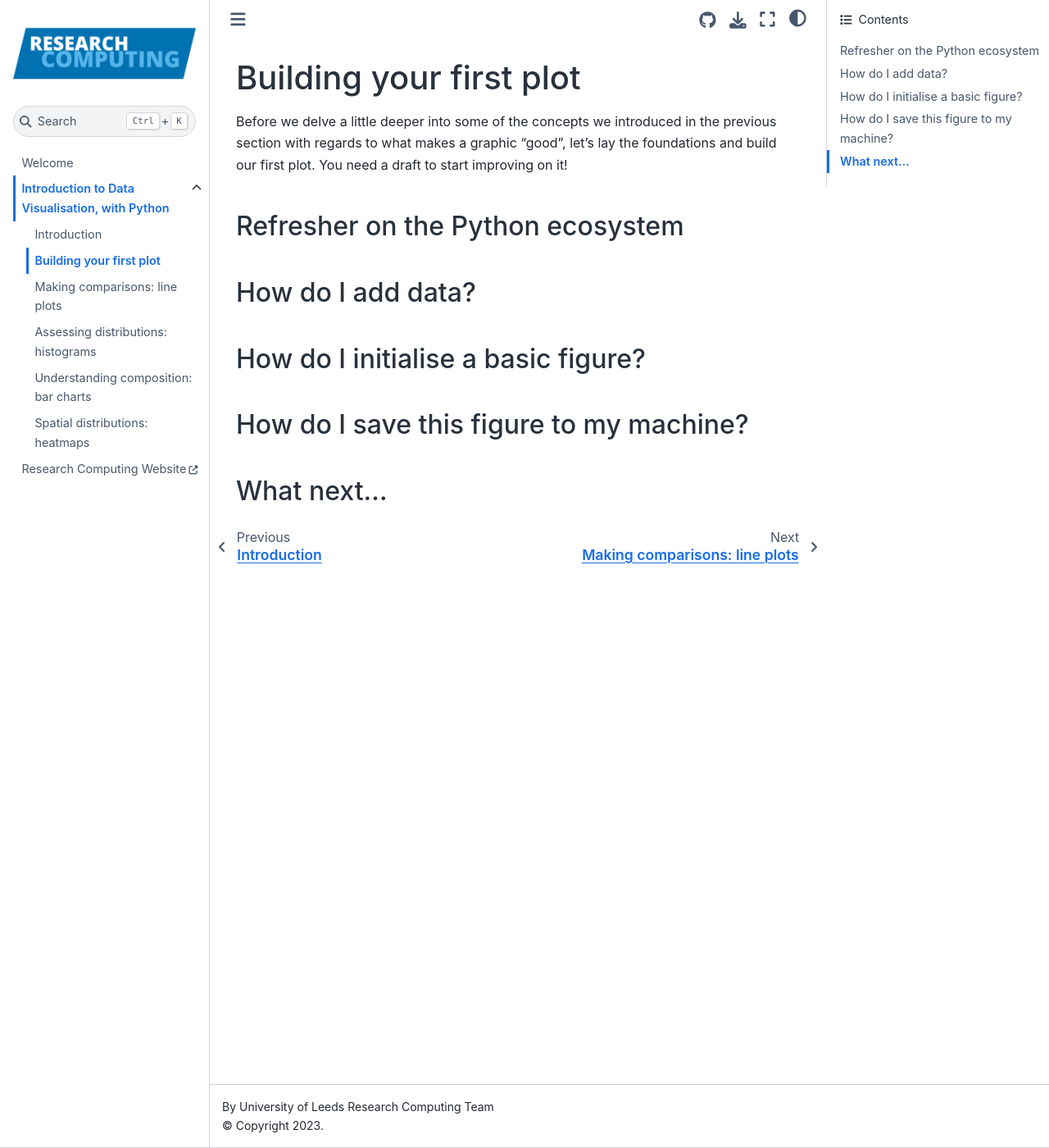
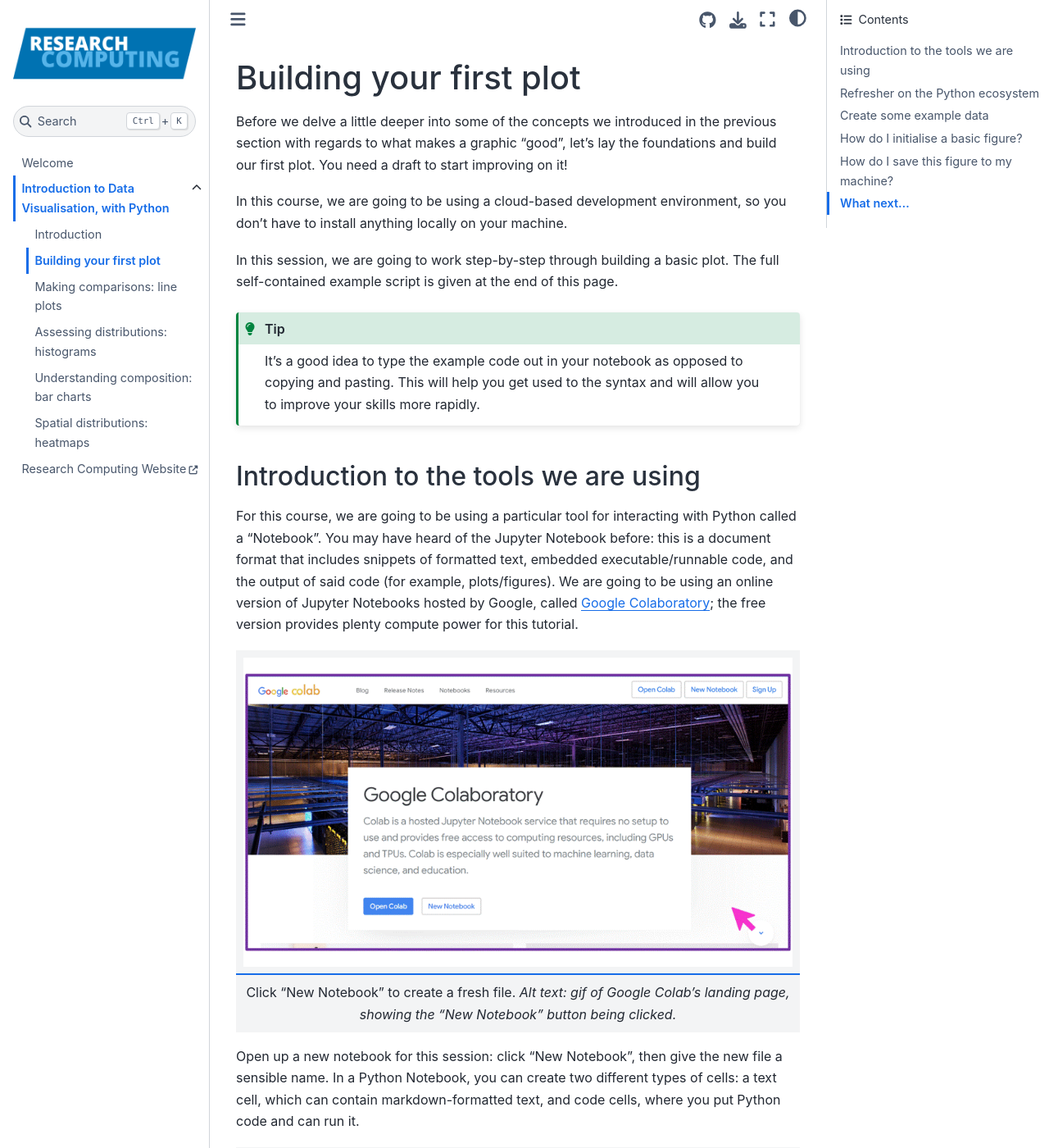
Before and after one commit to ARCTraining/data-vis, a Jupyter Book: the page built from book/data-vis-101/02-first-plot.md, in a window 1280 px wide and 1400 px high. Shown: the whole window at 82% size. Built offline with Jupyter Book 1.0.4 settings and Sphinx 7.4.7 and the Sphinx Book theme 1.1.4, drawn with Linux system fonts in a browser that asks for light colours; some of the changed text lies outside the part shown.

Commit message:
Adding detail to intro to colab section

````diff
--- a/book/data-vis-101/02-first-plot.md
+++ b/book/data-vis-101/02-first-plot.md
@@ -2,9 +2,68 @@
 
 Before we delve a little deeper into some of the concepts we introduced in the previous section with regards to what makes a graphic "good", let's lay the foundations and build our first plot. You need a draft to start improving on it!
 
+In this course, we are going to be using a cloud-based development environment, so you don't have to install anything locally on your machine.
+
+In this session, we are going to work step-by-step through building a basic plot. The full self-contained example script is given at the end of this page.
+
+```{admonition} Tip
+:class: tip
+
+It's a good idea to type the example code out in your notebook as opposed to copying and pasting. This will help you get used to the syntax and will allow you to improve your skills more rapidly.
+
+```
+
+## Introduction to the tools we are using
+
+For this course, we are going to be using a particular tool for interacting with Python called a "Notebook". You may have heard of the Jupyter Notebook before: this is a document format that includes snippets of formatted text, embedded executable/runnable code, and the output of said code (for example, plots/figures). We are going to be using an online version of Jupyter Notebooks hosted by Google, called [Google Colaboratory](https://colab.google/); the free version provides plenty compute power for this tutorial.
+
+|![image](figs/intro_to_colab.gif) |
+|:-:|
+| Click "New Notebook" to create a fresh file. *Alt text: gif of Google Colab's landing page, showing the "New Notebook" button being clicked.* |
+
+Open up a new notebook for this session: click "New Notebook", then give the new file a sensible name. In a Python Notebook, you can create two different types of cells: a text cell, which can contain markdown-formatted text, and code cells, where you put Python code and can run it.
+
+|![image](figs/intro_to_colab2.gif) |
+|:-:|
+| Hover the cursor over the bottom edge of the cell to show the options for a new text cell or code cell. *Alt text: gif of Google Colab's new notebook page, showing the new text cell and new code cell menu.* |
+
+Try out the classic first program, "Hello World" from the first code cell, and click the run cell button to the left of the cell, or use the keyboard shortcut Ctrl + Enter:
+
+```
+print("Hello World!")
+```
+
+The first cell may take a while to run as Colab connects to the runtime, but shortly it should output `Hello World!` below your first code cell.
+
+### Some useful keyboard shortcuts
+
+| Action | Shortcut |
+| :--- | :--- |
+| Create new code cell | Ctrl + M B |
+| Execute code cell | Shift + Enter |
+
 ## Refresher on the Python ecosystem
 
-## How do I add data?
+One of the pre-requisites for this course is some basic Python experience, but don't worry if you've forgotten how things work. For this course, we will be *importing* a variety of different libraries. Do this in the first cell of your notebook:
+
+```
+import matplotlib.pyplot
+import numpy
+```
+
+When we use a *function* from one of these libraries, we need to prefix it with the module name, for example `numpy.loadtxt()`.
+In this course, we will be using some common shortened names/aliases for libraries, that saves us typing out the full name everytime we use them. You can replace the above code snippet with this:
+
+```
+import matplotlib.pyplot as plt
+import numpy as np
+```
+
+The example `numpy.loadtxt()` above would now be instead written `np.loadtxt()`.
+
+## Create some example data
+
+In the next section of this course, we will run through how to load real data in in a variety of different ways. For this initial example, we are going to quickly generate some example data.
 
 ## How do I initialise a basic figure?
 
````
Also changed, not shown: book/data-vis-101/figs/intro_to_colab.gif (added), book/data-vis-101/figs/intro_to_colab2.gif (added).
